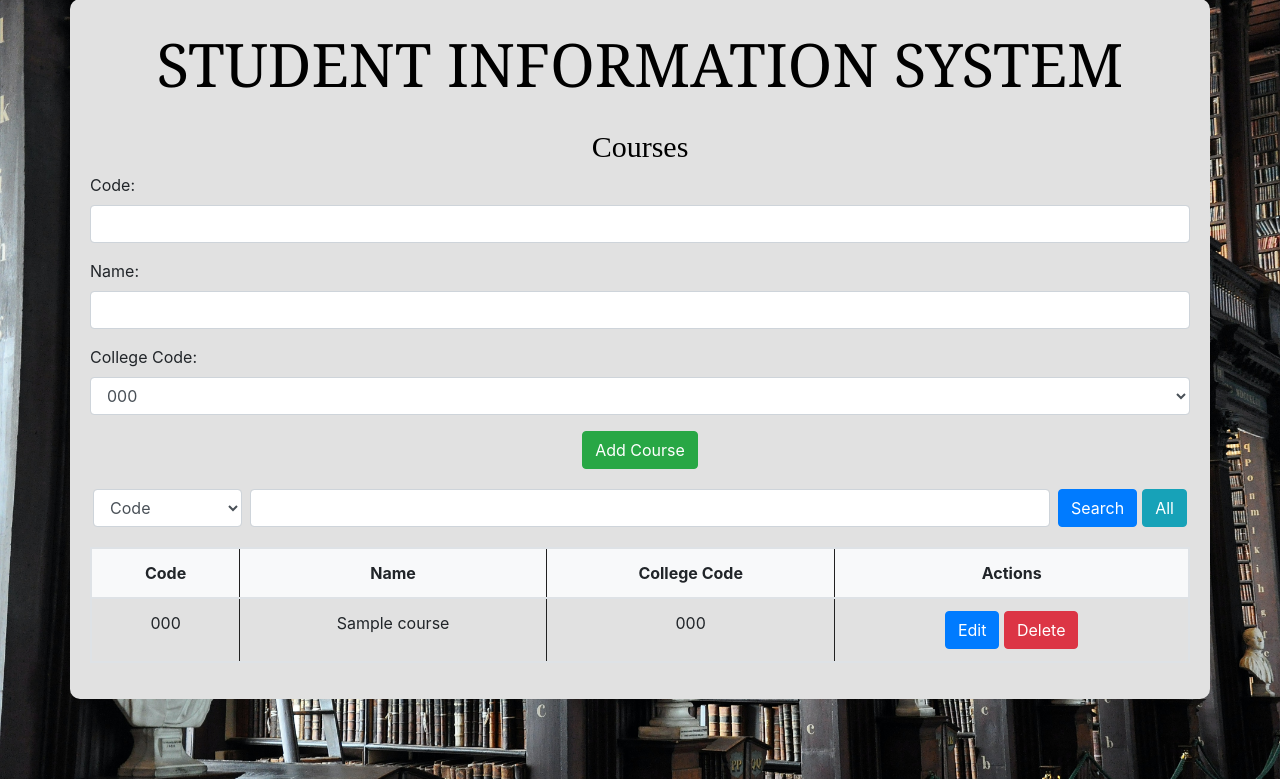
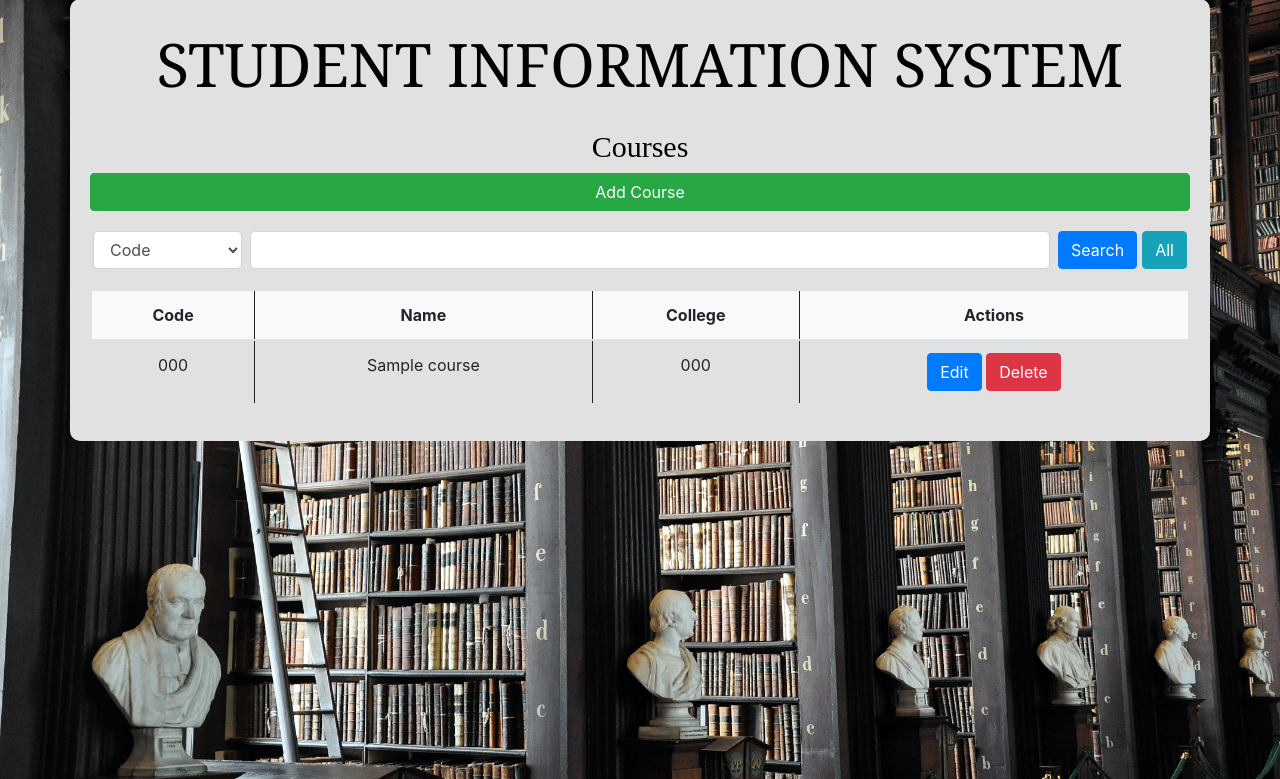
Before and after one commit to Wawieee/SSISwebapp, a Flask app: page /courses in a window 1280 px wide. Shown: the part 21-800 px from the top of the page. Run offline with Flask 3, Linux system fonts and the light colour scheme; tables that the repository leaves empty hold one stand-in row (values such as "Sample post"); some libraries are stand-ins or nearby versions.

Commit message:
Update course.html

```diff
--- a/app/templates/course.html
+++ b/app/templates/course.html
@@ -7,16 +7,16 @@
     <link rel="stylesheet" href="https://stackpath.bootstrapcdn.com/bootstrap/4.5.2/css/bootstrap.min.css">
     <style>
         body {
-            background-image: url("/static/courses.jpg"); /* Adjust the path to your image file */
+            background-image: url("/static/courses.jpg");
             background-size: cover;
             background-repeat: no-repeat;
             background-attachment: fixed;
         }
         .container {
-            background-color: #e1e1e1; /* Set a blue background color */
-            border-radius: 10px; /* Optional: Add some border radius for style */
-            padding: 20px; /* Optional: Add some padding for space */
-            margin-top: 20px; /* Optional: Add some margin for space from top */
+            background-color: #e1e1e1;
+            border-radius: 10px;
+            padding: 20px;
+            margin-top: 20px;
         }
         h1 {
             text-align: center;
@@ -46,11 +46,11 @@
             border: 1px solid #212121;
             padding: 8px;
             text-align: center;
-            border-top: none; /* Remove top border for table data cells */
+            border-top: none;
         }
 
         th {
-            background-color: #f8f9fa; /* Set background color for table headers */
+            background-color: #f8f9fa;
         }
     </style>
 </head>
@@ -78,28 +78,7 @@
             {% endif %}
         {% endwith %}
 
-        <form action="/add_course" method="post">
-            <div class="form-group">
-                <label for="code">Code:</label>
-                <input type="text" id="code" name="code" class="form-control" required>
-            </div>
-
-            <div class="form-group">
-                <label for="name">Name:</label>
-                <input type="text" id="name" name="name" class="form-control" required>
-            </div>
-
-            <div class="form-group">
-                <label for="college_code">College Code:</label>
-                <select id="college_code" name="college_code" class="form-control" required>
-                    {% for college in colleges %}
-                        <option value="{{ college[0] }}">{{ college[0] }}</option>
-                    {% endfor %}
-                </select>
-            </div>
-
-            <input type="submit" value="Add Course" class="btn btn-success mx-auto d-block" style="margin-bottom: 20px;">
-        </form>
+        <a href="/add_course" class="btn btn-success mx-auto d-block" style="margin-bottom: 20px;">Add Course</a>
 
         <form action="/search_course" method="post" class="text-center" style="margin-bottom: 20px;">
             <div class="form-inline d-inline-flex justify-content-center">
@@ -119,7 +98,7 @@
                 <tr>
                     <th>Code</th>
                     <th>Name</th>
-                    <th>College Code</th>
+                    <th>College</th>
                     <th>Actions</th>
                 </tr>
             </thead>
@@ -128,6 +107,7 @@
                     <tr>
                         <td id="code_{{ course[0] }}">{{ course[0] }}</td>
                         <td id="name_{{ course[0] }}">{{ course[1] }}</td>
+                        <!-- <td id="college_code_{{ course[0] }}">{{ course[3] }} ({{ course[2] }})</td>  -->
                         <td id="college_code_{{ course[0] }}">{{ course[2] }}</td>
                         <td>
                             <a href="{{ url_for('edit_course', course_code=course[0]) }}" class="btn btn-primary">Edit</a>
```
